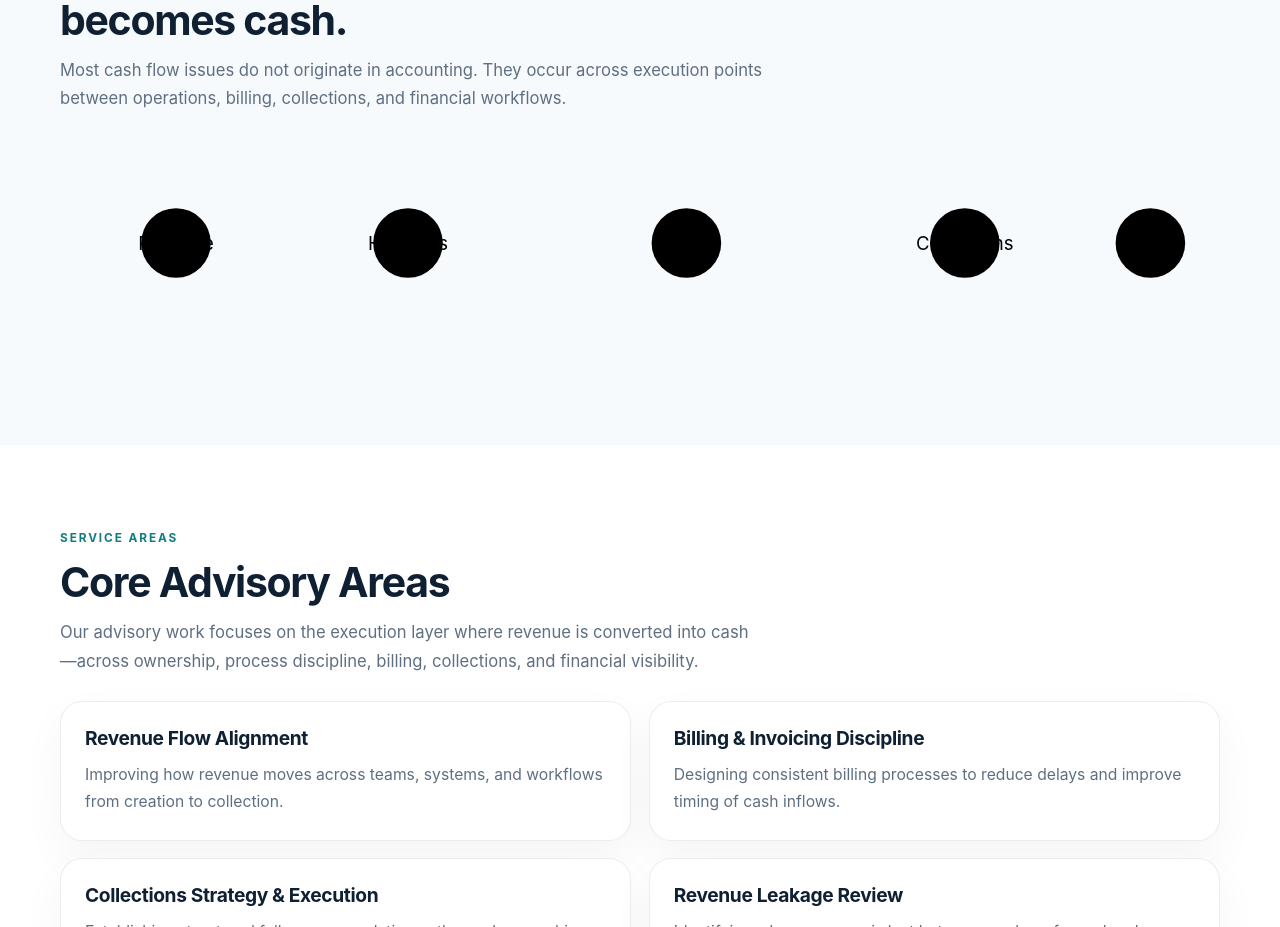
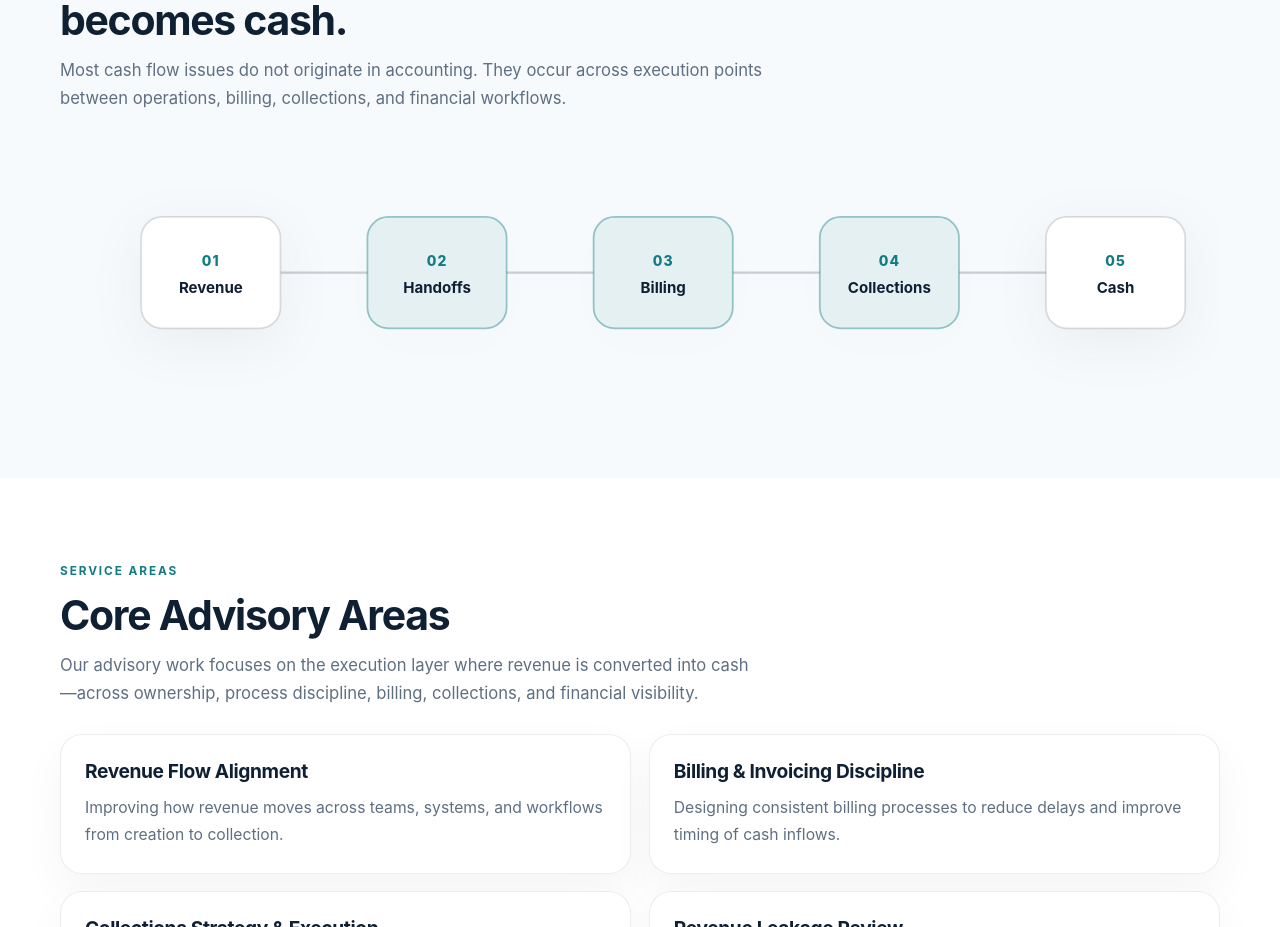
Before and after one commit to pjechete/prosperity-heritage-Advisory-Services, a Next.js app: page /services in a window 1280 px wide. Shown: the part 2320-3247 px from the top of the page. Built offline with nearby package versions, Linux system fonts and the light colour scheme.

Commit message:
Update RevenueCashDiagram.tsx

```diff
--- a/src/app/components/RevenueCashDiagram.tsx
+++ b/src/app/components/RevenueCashDiagram.tsx
@@ -1,43 +1,100 @@
-import React from 'react'
-
 type Props = {
   compact?: boolean
 }
 
 export default function RevenueCashDiagram({ compact = false }: Props) {
+  const steps = [
+    { x: 70, label: 'Revenue', risk: false },
+    { x: 265, label: 'Handoffs', risk: true },
+    { x: 460, label: 'Billing', risk: true },
+    { x: 655, label: 'Collections', risk: true },
+    { x: 850, label: 'Cash', risk: false },
+  ]
+
   return (
     <div className={`revenue-cash-svg-wrap ${compact ? 'compact' : ''}`}>
       <svg
-        viewBox="0 0 1000 200"
+        viewBox="0 0 1000 220"
         xmlns="http://www.w3.org/2000/svg"
         role="img"
+        aria-label="Revenue to cash execution model"
       >
-        {/* connecting lines */}
-        <line x1="140" y1="100" x2="260" y2="100" className="rc-line" />
-        <line x1="360" y1="100" x2="500" y2="100" className="rc-line" />
-        <line x1="600" y1="100" x2="740" y2="100" className="rc-line" />
-        <line x1="840" y1="100" x2="940" y2="100" className="rc-line" />
+        <title>Revenue to Cash Execution Model</title>
 
-        {/* nodes */}
-        {[
-          { x: 100, label: 'Revenue', risk: false },
-          { x: 300, label: 'Handoffs', risk: true },
-          { x: 540, label: 'Billing', risk: true },
-          { x: 780, label: 'Collections', risk: true },
-          { x: 940, label: 'Cash', risk: false },
-        ].map((node, i) => (
+        <line x1="190" y1="110" x2="265" y2="110" className="rc-line" />
+        <line x1="385" y1="110" x2="460" y2="110" className="rc-line" />
+        <line x1="580" y1="110" x2="655" y2="110" className="rc-line" />
+        <line x1="775" y1="110" x2="850" y2="110" className="rc-line" />
+
+        {steps.map((step, index) => (
           <g
-            key={i}
-            className={`rc-node ${node.risk ? 'risk' : ''}`}
-            transform={`translate(${node.x}, 100)`}
+            key={step.label}
+            className={`rc-card ${step.risk ? 'risk' : ''}`}
+            transform={`translate(${step.x}, 62)`}
           >
-            <circle r="30" />
-            <text textAnchor="middle" dy="0.35em">
-              {node.label}
+            <rect width="120" height="96" rx="18" />
+            <text x="60" y="42" textAnchor="middle">
+              {String(index + 1).padStart(2, '0')}
+            </text>
+            <text x="60" y="66" textAnchor="middle" className="rc-label">
+              {step.label}
             </text>
           </g>
         ))}
       </svg>
+
+      <style jsx>{`
+        .revenue-cash-svg-wrap {
+          width: 100%;
+          margin-top: 2rem;
+          overflow-x: auto;
+        }
+
+        svg {
+          width: 100%;
+          min-width: ${compact ? '760px' : '900px'};
+          height: auto;
+          display: block;
+        }
+
+        .rc-line {
+          stroke: rgba(16, 32, 51, 0.2);
+          stroke-width: 2;
+        }
+
+        .rc-card rect {
+          fill: #ffffff;
+          stroke: rgba(16, 32, 51, 0.14);
+          stroke-width: 1.5;
+          filter: drop-shadow(0 12px 22px rgba(16, 32, 51, 0.06));
+          transition: transform 0.22s ease, stroke 0.22s ease, fill 0.22s ease;
+        }
+
+        .rc-card.risk rect {
+          fill: rgba(18, 124, 132, 0.08);
+          stroke: rgba(18, 124, 132, 0.42);
+        }
+
+        .rc-card text {
+          fill: #127c84;
+          font-size: 12px;
+          font-weight: 800;
+          letter-spacing: 0.08em;
+        }
+
+        .rc-card .rc-label {
+          fill: #102033;
+          font-size: ${compact ? '13px' : '14px'};
+          font-weight: 700;
+          letter-spacing: 0;
+        }
+
+        .rc-card:hover rect {
+          fill: rgba(18, 124, 132, 0.12);
+          stroke: #0f646a;
+          transform: translateY(-4px);
+        }
+      `}</style>
     </div>
   )
 }
```
